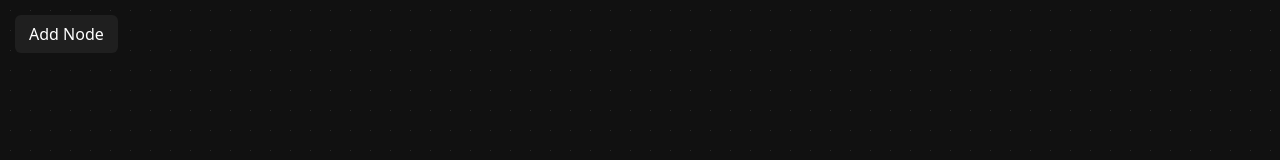
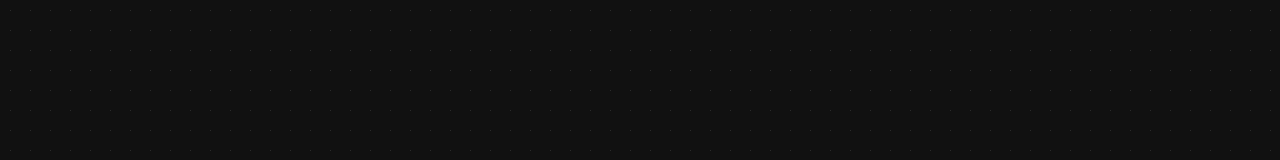
Before and after one commit to crusell1/brainboard, a React (Vite) app in the folder client/: page / in a window 1280 px wide. Shown: the top 160 px of the page. Built offline with nearby package versions, Linux system fonts and the light colour scheme.

Commit message:
Add double-click node creation with centered positioning

```diff
--- a/client/src/canvas/Canvas.tsx
+++ b/client/src/canvas/Canvas.tsx
@@ -1,4 +1,4 @@
-import { useCallback } from "react";
+import { useCallback, useRef } from "react";
 import {
   ReactFlow,
   addEdge,
@@ -10,33 +10,59 @@ import {
   type Connection,
   type Node,
   type Edge,
+  type ReactFlowInstance,
 } from "@xyflow/react";
 
 let id = 0;
 const getId = () => `node_${id++}`;
 
+const NODE_WIDTH = 150;
+const NODE_HEIGHT = 40;
+
 export default function Canvas() {
   const [nodes, setNodes, onNodesChange] = useNodesState<Node>([]);
   const [edges, setEdges, onEdgesChange] = useEdgesState<Edge>([]);
+  const reactFlowInstance = useRef<ReactFlowInstance | null>(null);
+
+  const lastClick = useRef<number>(0);
 
   const onConnect = useCallback(
     (connection: Connection) => setEdges((eds) => addEdge(connection, eds)),
     [setEdges],
   );
 
-  const addNode = () => {
+  const onPaneClick = useCallback(
+    (event: React.MouseEvent) => {
+      const now = Date.now();
+      const DOUBLE_CLICK_DELAY = 250;
+
+      if (now - lastClick.current < DOUBLE_CLICK_DELAY) {
+        if (!reactFlowInstance.current) return;
+
+        const flowPosition = reactFlowInstance.current.screenToFlowPosition({
+          x: event.clientX,
+          y: event.clientY,
+        });
+
+        const centeredPosition = {
+          x: flowPosition.x - NODE_WIDTH / 2,
+          y: flowPosition.y - NODE_HEIGHT / 2,
+        };
+
         const newNode: Node = {
           id: getId(),
-      position: {
-        x: Math.random() * 600,
-        y: Math.random() * 400,
-      },
+          position: centeredPosition,
           data: { label: "New Node" },
           type: "default",
         };
 
         setNodes((nds) => [...nds, newNode]);
-  };
+      }
+
+      lastClick.current = now;
+    },
+    [setNodes],
+  );
 
   return (
     <div
@@ -46,30 +72,15 @@ export default function Canvas() {
         background: "#111111",
       }}
     >
-      <button
-        onClick={addNode}
-        style={{
-          position: "absolute",
-          zIndex: 10,
-          top: 15,
-          left: 15,
-          padding: "8px 14px",
-          borderRadius: 6,
-          border: "none",
-          background: "#1f1f1f",
-          color: "white",
-          cursor: "pointer",
-        }}
-      >
-        Add Node
-      </button>
-
       <ReactFlow
         nodes={nodes}
         edges={edges}
         onNodesChange={onNodesChange}
         onEdgesChange={onEdgesChange}
         onConnect={onConnect}
+        onPaneClick={onPaneClick}
+        zoomOnDoubleClick={false}
+        onInit={(instance) => (reactFlowInstance.current = instance)}
         fitView
         nodesDraggable
         nodesConnectable
```
Lines whose indentation alone changed are shown as unchanged.
